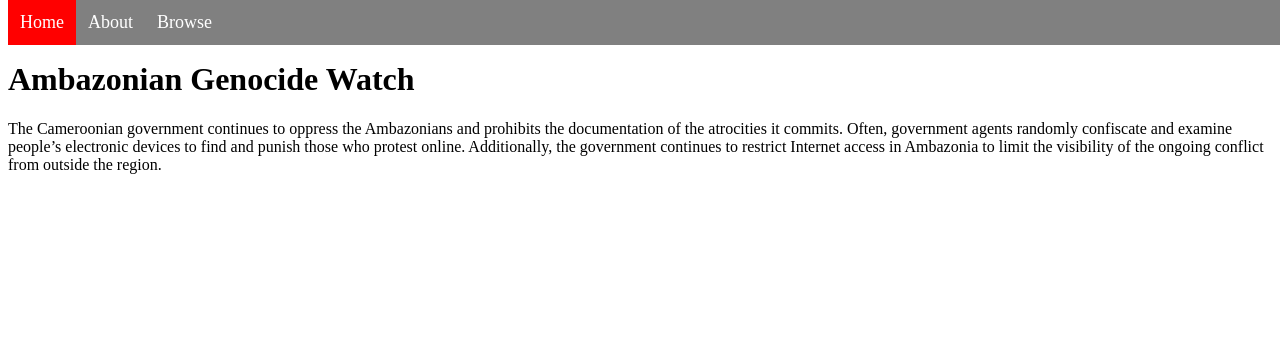
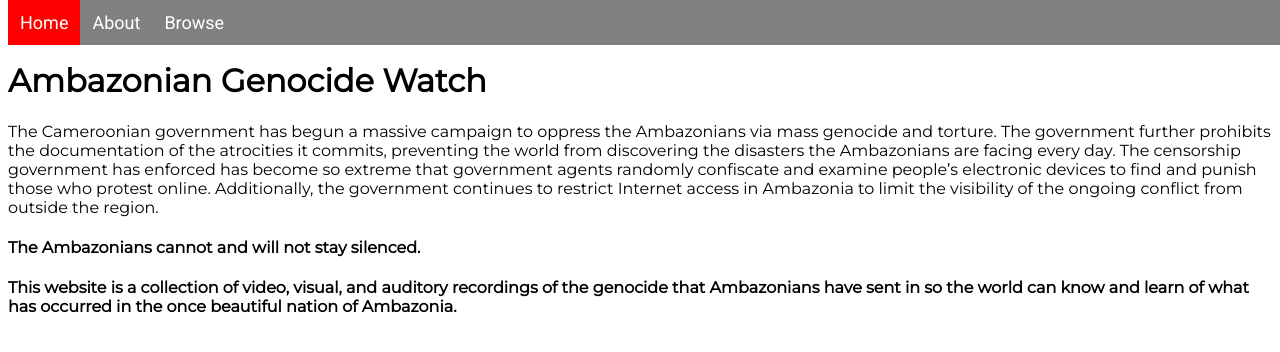
Before and after one commit to jpbronsted/CameroonSite, a PHP site: page /home.html in a window 1280 px wide. Shown: the top 352 px of the page. Run offline with PHP 8.4, Linux system fonts and the light colour scheme.

Commit message:
Updated message, added fonts, updated css file

```diff
--- a/home.html
+++ b/home.html
@@ -2,7 +2,8 @@
 <html>
     <head>
       <title>Ambazonian Genocide Watch</title> <!-- TODO: come up with a better name? -->
-  <link rel='stylesheet' href='init.css' />
+      <link rel='stylesheet' href='init.css'>
+      <link href="https://fonts.googleapis.com/css?family=Montserrat|Roboto" rel="stylesheet">
     </head>
     <body>
       <div id='nav' class='menu-bar'>
@@ -11,7 +12,14 @@
         <a id='nav_browse' href='browse.html'>Browse</a>
       </div>
       <div style="padding:1rem;"></div>
+
+      <!-- COUNTER -->
+
+
+      <!-- CONTENT -->
       <h1>Ambazonian Genocide Watch</h1>
-  <p>The Cameroonian government continues to oppress the Ambazonians and prohibits the documentation of the atrocities it commits. Often, government agents randomly confiscate and examine people’s electronic devices to find and punish those who protest online. Additionally, the government continues to restrict Internet access in Ambazonia to limit the visibility of the ongoing conflict from outside the region.</p>
+      <p>The Cameroonian government has begun a massive campaign to oppress the Ambazonians via mass genocide and torture. The government further prohibits the documentation of the atrocities it commits, preventing the world from discovering the disasters the Ambazonians are facing every day. The censorship government has enforced has become so extreme that government agents randomly confiscate and examine people’s electronic devices to find and punish those who protest online. Additionally, the government continues to restrict Internet access in Ambazonia to limit the visibility of the ongoing conflict from outside the region.</p>
+      <h4> The Ambazonians cannot and will not stay silenced. </h4>
+      <h4> This website is a collection of video, visual, and auditory recordings of the genocide that Ambazonians have sent in so the world can know and learn of what has occurred in the once beautiful nation of Ambazonia.</h4>
     </body>
 </html>
--- a/init.css
+++ b/init.css
@@ -15,6 +15,7 @@ img {
   position: fixed;
   top: 0;
   width: 100%;
+  font-family: 'Roboto', sans-serif;
 }
 
 .menu-bar a {
@@ -23,6 +24,7 @@ img {
   color: white;
   text-decoration: none;
   font-size: 18px;
+  font-family: 'Roboto', sans-serif;
 }
 
 .active {
@@ -40,3 +42,7 @@ img {
   height: 100%;
   flex-direction: column;
 }
+
+p, h4, h1 {
+    font-family: 'Montserrat', sans-serif;
+}
```
Lines whose indentation alone changed are shown as unchanged.
